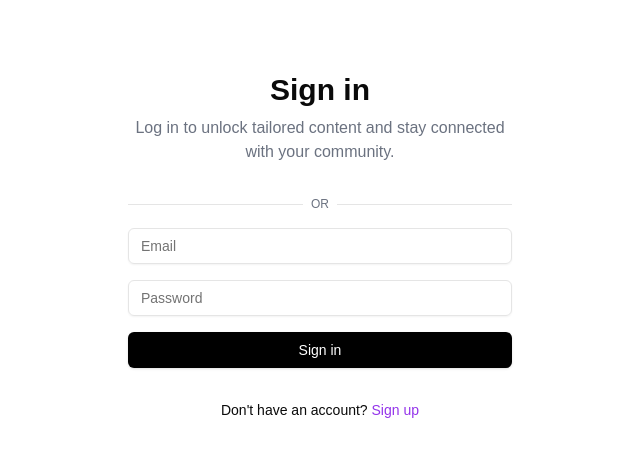
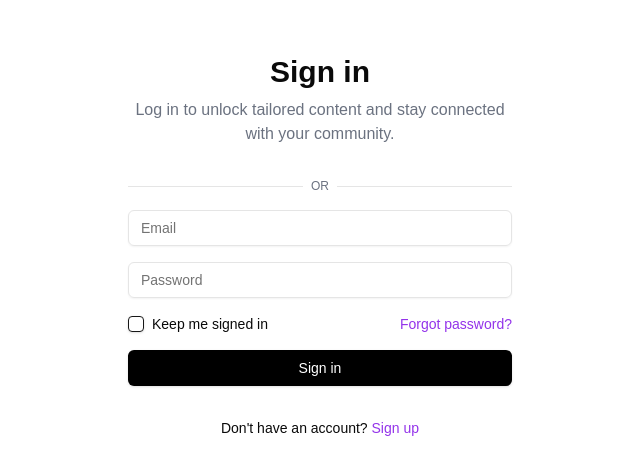
Before and after one commit to ceylonai/ceylon-ai-dashboard, a Next.js app: page /auth/signin in a window 1280 px wide. Shown: the part 154-628 px from the top of the page, without its empty margins (0-640 px from the left). Built offline with nearby package versions, Linux system fonts and the light colour scheme.

Commit message:
add forgot-password option and add siginin keep checkbox

```diff
--- a/src/app/auth/signin/page.tsx
+++ b/src/app/auth/signin/page.tsx
@@ -1,6 +1,7 @@
 import Link from "next/link"
 import { Button } from "@/components/ui/button"
 import { Input } from "@/components/ui/input"
+import { Checkbox } from "@/components/ui/checkbox"
 
 export default function SignIn() {
     return (
@@ -25,6 +26,23 @@
                         <div className="space-y-4">
                             <Input type="email" placeholder="Email"/>
                             <Input type="password" placeholder="Password"/>
+                            <div className="flex items-center justify-between">
+                                <div className="flex items-center space-x-2">
+                                    <Checkbox id="remember"/>
+                                    <label
+                                        htmlFor="remember"
+                                        className="text-sm font-medium leading-none peer-disabled:cursor-not-allowed peer-disabled:opacity-70"
+                                    >
+                                        Keep me signed in
+                                    </label>
+                                </div>
+                                <Link
+                                    href="/forgot-password"
+                                    className="text-sm text-purple-600 hover:underline"
+                                >
+                                    Forgot password?
+                                </Link>
+                            </div>
                             <Button className="w-full bg-black text-white hover:bg-black/90">
                                 Sign in
                             </Button>
--- /dev/null
+++ b/src/components/ui/checkbox.tsx
@@ -0,0 +1,30 @@
+"use client"
+
+import * as React from "react"
+import * as CheckboxPrimitive from "@radix-ui/react-checkbox"
+import { Check } from "lucide-react"
+
+import { cn } from "@/lib/utils"
+
+const Checkbox = React.forwardRef<
+  React.ElementRef<typeof CheckboxPrimitive.Root>,
+  React.ComponentPropsWithoutRef<typeof CheckboxPrimitive.Root>
+>(({ className, ...props }, ref) => (
+  <CheckboxPrimitive.Root
+    ref={ref}
+    className={cn(
+      "peer h-4 w-4 shrink-0 rounded-sm border border-primary shadow focus-visible:outline-none focus-visible:ring-1 focus-visible:ring-ring disabled:cursor-not-allowed disabled:opacity-50 data-[state=checked]:bg-primary data-[state=checked]:text-primary-foreground",
+      className
+    )}
+    {...props}
+  >
+    <CheckboxPrimitive.Indicator
+      className={cn("flex items-center justify-center text-current")}
+    >
+      <Check className="h-4 w-4" />
+    </CheckboxPrimitive.Indicator>
+  </CheckboxPrimitive.Root>
+))
+Checkbox.displayName = CheckboxPrimitive.Root.displayName
+
+export { Checkbox }
```
